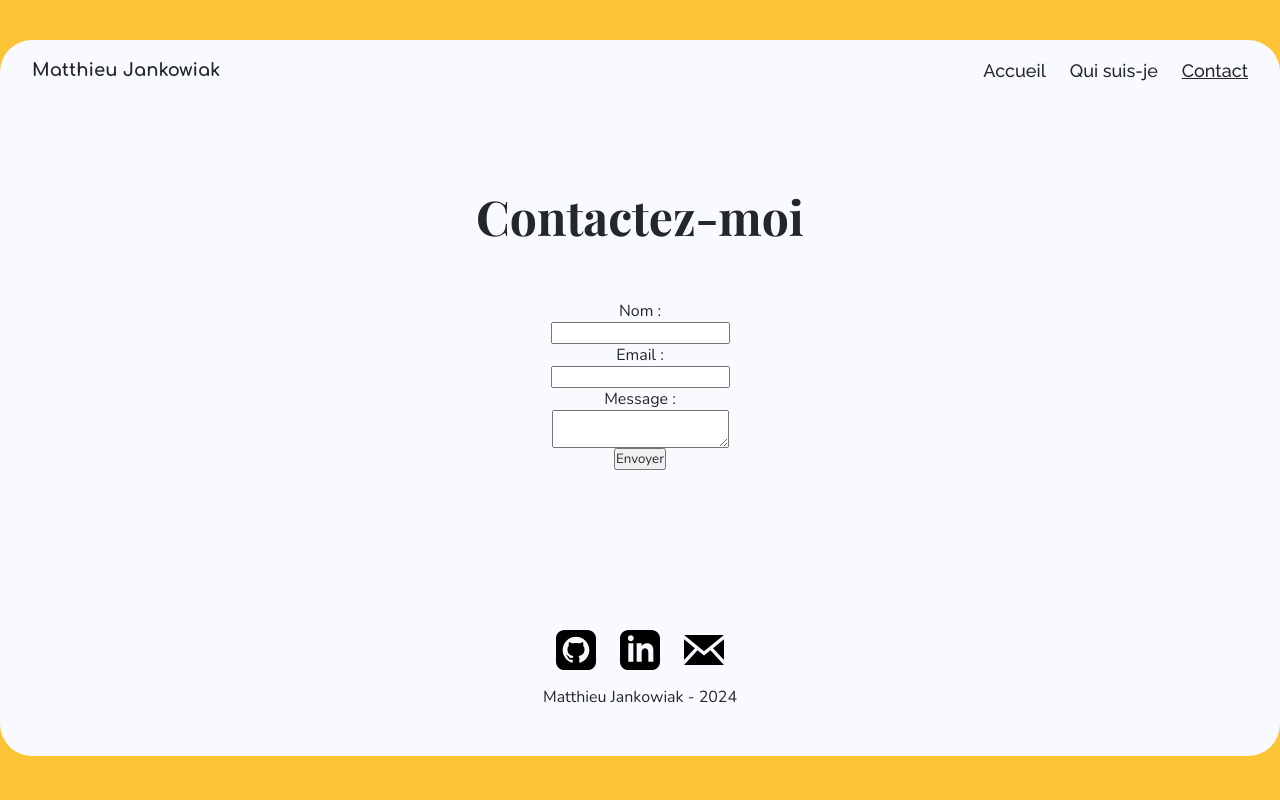
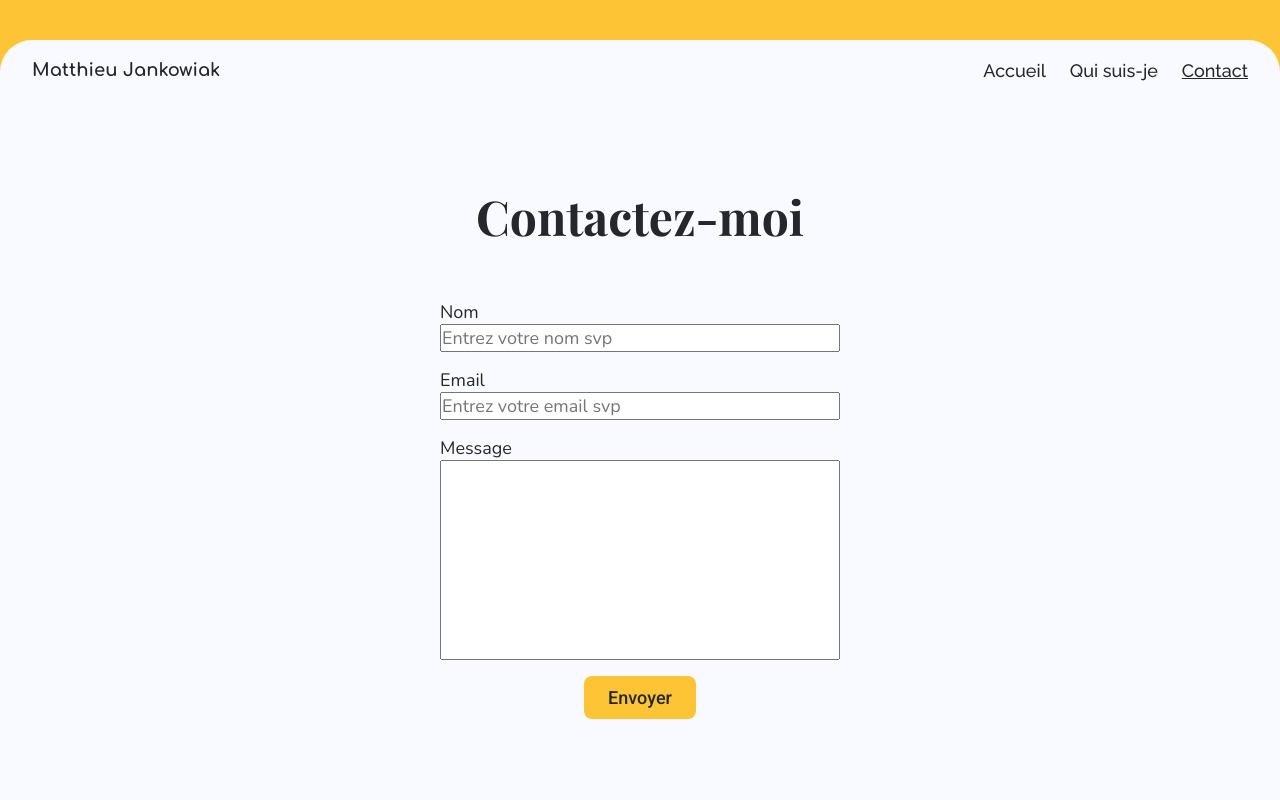
Before and after one commit to Majtthieu/portfolio, a Vue app: page /contact in a window 1280 px wide. Shown: the top 800 px of the page. Built offline with nearby package versions, Linux system fonts and the light colour scheme; a web font is replaced by a local one.

Commit message:
contact form avec emailjs et style boutons

```diff
--- a/package.json
+++ b/package.json
@@ -11,6 +11,7 @@
     "format": "prettier --write src/"
   },
   "dependencies": {
+    "@emailjs/browser": "^3.12.1",
     "sass": "^1.69.7",
     "vue": "^3.3.11",
     "vue-router": "^4.2.5"
--- a/src/assets/main.sass
+++ b/src/assets/main.sass
@@ -79,5 +79,30 @@ h3
   font-style: normal
   font-weight: 500
   line-height: 150%
+  cursor: pointer
+  transition: all 0.3s ease-in-out
+  overflow: hidden
+  position: relative
+  &:after
+    content: '»'
+    position: absolute
+    opacity: 0
+    top: auto
+    right: -10px
+    transition: 0.3s ease-in-out
+  &:hover
+    padding-right: 2rem
+    padding-left: 1rem
+    &:after
+      opacity: 1
+      right: 10px
   img
     height: 20px
+
+.button_projects, .button_resume, .button_form
+  background-color: $color2
+  border: none
+
+.button_contact
+  background-color: $color1
+  border: solid 2px $color3
--- a/src/components/AppFooter.sass
+++ b/src/components/AppFooter.sass
@@ -9,6 +9,7 @@ footer
     padding-bottom: 3rem
     gap: 1rem
     border-radius: 0 0 2rem 2rem
+    margin: 0rem auto 2.5rem auto
     .footer-icons
         display: flex
         gap: 1.5rem
--- a/src/components/ContactForm.sass
+++ b/src/components/ContactForm.sass
@@ -11,6 +11,16 @@
     form
         display: flex
         flex-direction: column
-        align-items: center
+        width: 400px
     h3
         margin-bottom: 3rem
+    label, p, .form-input, .form-message
+        font-size: 1.125rem
+    p
+        margin-top: 1rem
+    .form-input, .form-message
+        margin-bottom: 1rem
+    .form-message
+        height: 200px
+    .button_form
+        margin: 0 auto
--- a/src/components/ContactForm.vue
+++ b/src/components/ContactForm.vue
@@ -1,42 +1,47 @@
 <template>
     <div class="form-container">
         <h3>Contactez-moi</h3>
-    <form @submit="submitForm">
-        <label for="name">Nom :</label>
-        <input type="text" id="name" v-model="name" required>
-
-        <label for="email">Email :</label>
-        <input type="email" id="email" v-model="email" required>
-
-        <label for="message">Message :</label>
-        <textarea id="message" v-model="message" required></textarea>
-
-        <button type="submit">Envoyer</button>
+        <form ref="form" @submit.prevent="sendEmail">
+            <label>Nom</label>
+            <input class="form-input" type="text" name="from_name" placeholder="Entrez votre nom svp" required>
+            <label>Email</label>
+            <input class="form-input" type="email" name="reply_to" placeholder="Entrez votre email svp" required>
+            <label>Message</label>
+            <textarea class="form-message" name="message" required style="resize: none;"></textarea>
+            <button class="button_global button_form" type="submit">Envoyer</button>
         </form>
-    <!-- <div v-if="submitted" class="">
-<p class="">Merci ! À bientôt</p>
-</div> -->
+        <p v-if="submitted">Votre message a bien été envoyé. À bientôt</p>
     </div>
 </template>
 
 <script>
+import emailjs from '@emailjs/browser';
 export default {
   data() {
     return {
-            name: '',
-            email: '',
-            message: ''
+      submitted: false,
     };
   },
+
   methods: {
-        submitForm() {
-            const subject = 'Nouveau message de ' + this.name;
-            const body = 'Email : ' + this.email + '\n\n' + 'Message : ' + this.message;
-            const mailtoLink = 'mailto:ricpau51@gmail.com?subject=' + encodeURIComponent(subject) + '&body=' + encodeURIComponent(body);
-            window.location.href = mailtoLink;
+    sendEmail() {
+      emailjs.sendForm("service_t16hr35", "template_x12a01n", this.$refs.form, "_Aybmf8YJu73jv86J")
+        .then((result) => {
+          console.log('SUCCESS!', result.text);
+          this.submitted = true;
+          this.clearForm();
+        }, (error) => {
+          console.log('FAILED...', error.text);
+          this.submitted = false;
+        });
+    },
+    clearForm() {
+      this.$refs.form.reset();
     }
   }
 };
 </script>
 
-<style scoped>@import "./ContactForm.sass";</style>
+<style scoped>
+@import "./ContactForm.sass";
+</style>
--- a/src/components/TheWelcome.sass
+++ b/src/components/TheWelcome.sass
@@ -46,11 +46,3 @@
     &_buttons
         display: flex
         gap: 1rem
-
-.button_projects, .button_resume
-    background-color: $color2
-    border: none
-
-.button_contact
-    background-color: $color1
-    border: solid 2px $color3
--- a/src/views/AboutView.sass
+++ b/src/views/AboutView.sass
@@ -29,7 +29,3 @@
         clip-path: circle(50% at 50% 50%)
         img
             height: 100%
-
-.button_resume
-    background-color: $color2
-    border: none
```
Also changed, not shown: 1 other file (tests, documents, lock files or other folders). Lines whose indentation alone changed are shown as unchanged.
